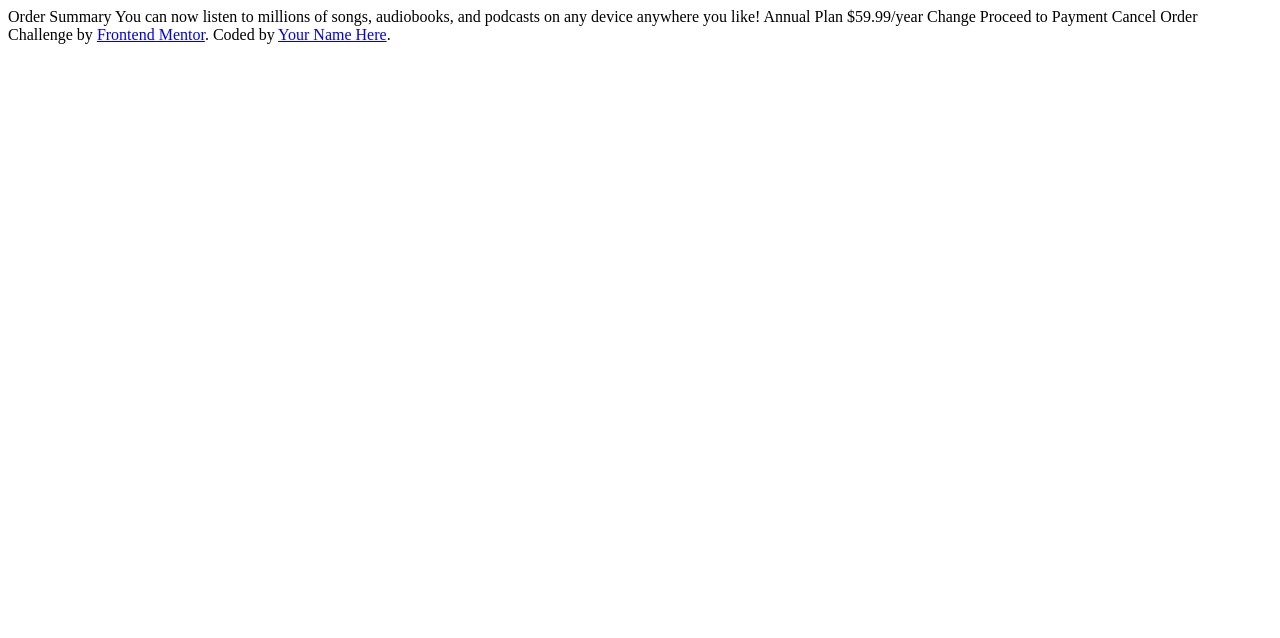
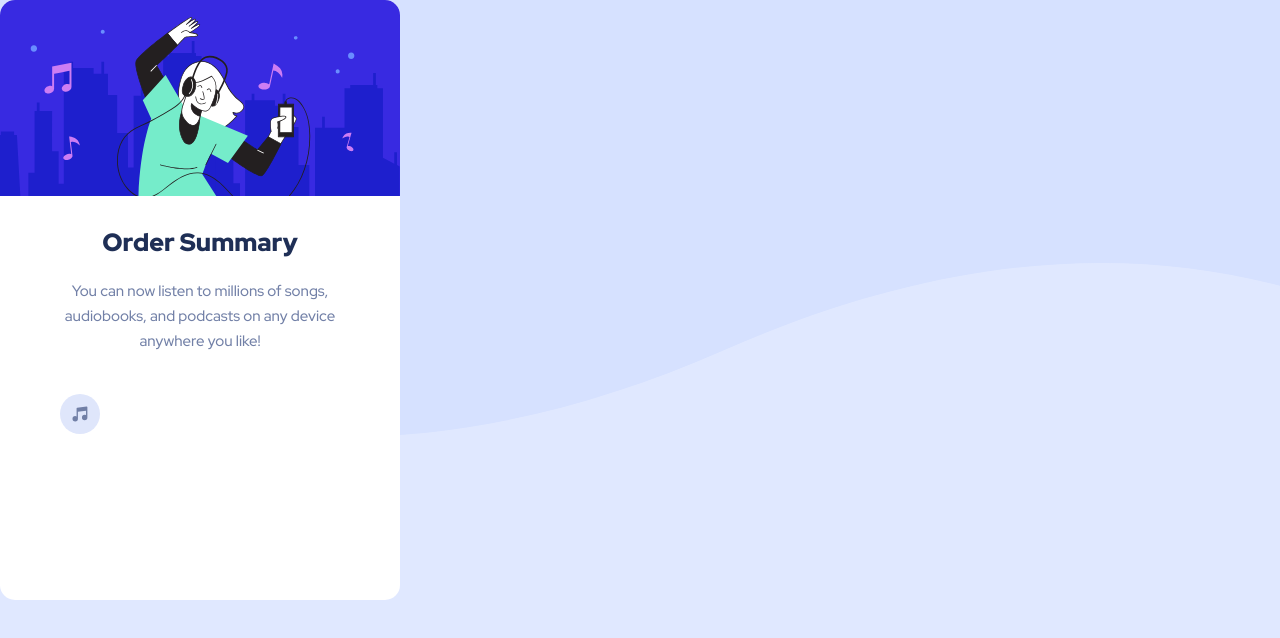
Before and after one commit to julianegaudencio/order-summary-component-main, a plain HTML site: page index.html in a window 1280 px wide. Drawn offline with Linux system fonts and the light colour scheme.

Commit message:
Em andamento

```diff
--- a/index.html
+++ b/index.html
@@ -9,17 +9,35 @@
   <link rel="preconnect" href="https://fonts.googleapis.com">
   <link rel="preconnect" href="https://fonts.gstatic.com" crossorigin>
   <link href="https://fonts.googleapis.com/css2?family=Red+Hat+Display:wght@500;700;900&display=swap" rel="stylesheet">
+  <link rel="stylesheet" href="style.css">
 
   <title>Frontend Mentor | Order summary card</title>
+</head>
+
+<body>
+
+  <section class="card">
+
+    <img class="img-ih" src="images/illustration-hero.svg" alt="">
+
+    <h1>
+      Order Summary
+    </h1>
+    <p>
+      You can now listen to millions of songs, audiobooks, and podcasts on any device anywhere you like!
+    </p>
+
+    <img class="img-im" src="images/icon-music.svg" alt="">
 
 
-</head>
-<body>
 
-  Order Summary
 
-  You can now listen to millions of songs, audiobooks, and podcasts on any
-  device anywhere you like!
+  </section>
+
+
+ <!--
+
+
 
   Annual Plan
   $59.99/year
@@ -32,6 +50,6 @@
   <div class="attribution">
     Challenge by <a href="https://www.frontendmentor.io?ref=challenge" target="_blank">Frontend Mentor</a>.
     Coded by <a href="#">Your Name Here</a>.
-  </div>
+  </div>-->
 </body>
 </html>
--- a/style.css
+++ b/style.css
@@ -5,4 +5,46 @@
 
 body {
     font-family: 'Red Hat Display', sans-serif;
+    background-color: hsl(225, 100%, 94%);
+    background-image: url(images/pattern-background-desktop.svg);
+    background-repeat: no-repeat;
 }
+
+.card {
+    width: 400px;
+    height: 600px;
+    background-color: rgb(255, 255, 255);
+    border-radius: 15px;
+
+}
+
+.img-ih {
+    width: 400px;
+    border-radius:15px 15px 0px 0px;
+}
+
+.card h1 {
+    font-size: 25px;
+    text-align: center;
+    margin-top: 25px;
+    color: hsl(223, 47%, 23%);
+    font-weight: 900;
+
+}
+
+.card p {
+    width: 300px;
+    margin-top: 20px;
+    margin-left: 50px;
+    text-align: center;
+    color: hsl(224, 23%, 55%);
+    font-size: 15px;
+    line-height: 25px;
+}
+
+.img-im {
+    width: 40px;
+    margin-top: 40px;
+    margin-left: 60px;
+
+}
```
